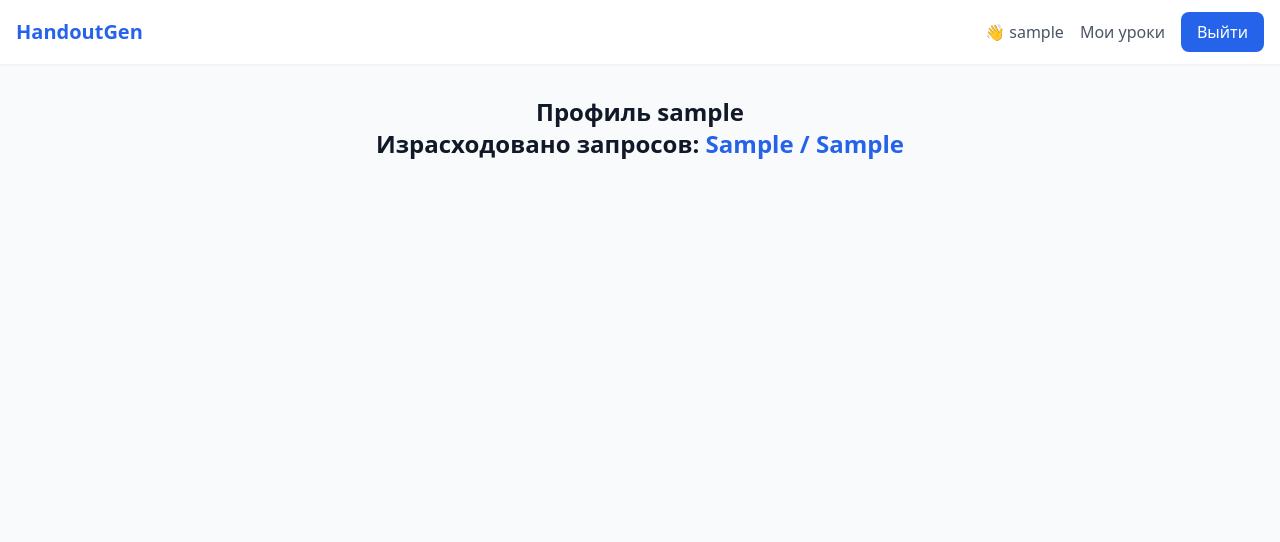
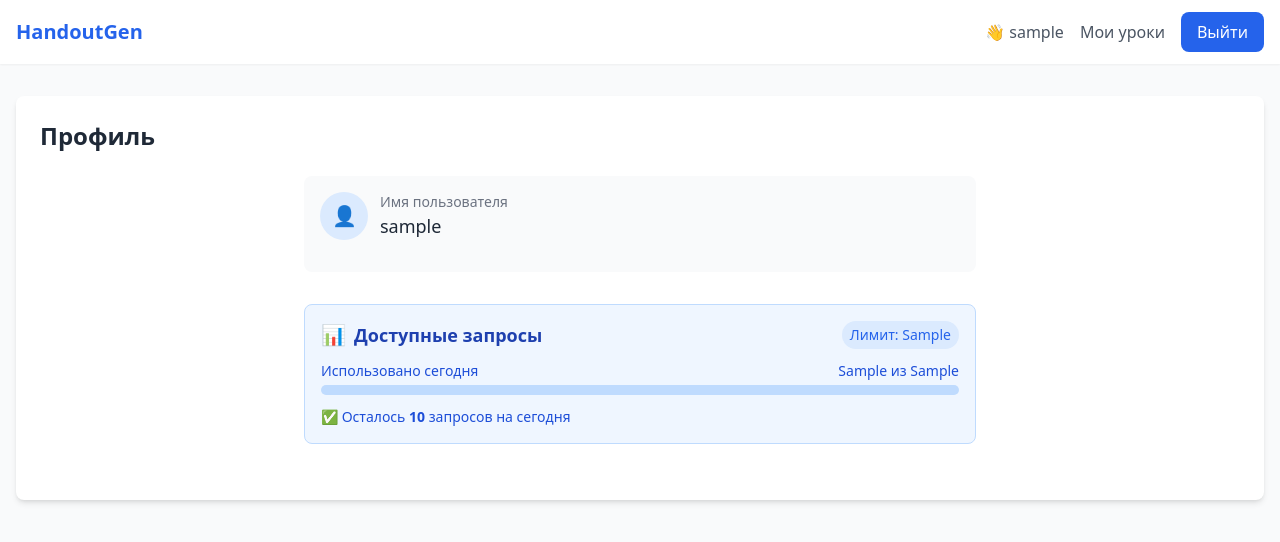
Before and after one commit to balagi21/lesson-handout-generator, a FastAPI app: template app/templates/profile.html in a window 1280 px wide. Shown: the top 542 px of the page. Run offline with FastAPI, Linux system fonts and the light colour scheme; the visitor is signed in with stand-in values (Sample User, id 1); the template is opened without the code that fills it: most values are stand-ins (such as "Sample title", 1, 10 or a date in 2020); parts of the project's set-up code (start-up, migrations or seed data) failed here and were passed over; some libraries are stand-ins or nearby versions.

Commit message:
fixed generate all button, improved profile page visuals

```diff
--- a/app/templates/profile.html
+++ b/app/templates/profile.html
@@ -1,10 +1,56 @@
 {% extends "base.html" %}
 
+{% block title %}Профиль{% endblock %}
+
 {% block content %}
-<div class="text-center">
-    <h1 class="text-2xl font-bold text-gray-900 mb-4">
-        Профиль {{request.session.username}}<br>
-        Израсходовано запросов: <span class="text-blue-600">{{quota.daily_requests}} / {{quota.daily_limit}}</span>
-    </h1>
+<div class="bg-white rounded-lg shadow-md p-6">
+    <div class="flex justify-between items-center mb-6">
+        <h1 class="text-2xl font-bold text-gray-800">Профиль</h1>
+    </div>
+
+    <div class="max-w-2xl mx-auto">
+        <div class="mb-8 p-4 bg-gray-50 rounded-lg">
+            <div class="flex items-center space-x-3 mb-4">
+                <div class="w-12 h-12 bg-blue-100 rounded-full flex items-center justify-center">
+                    <span class="text-xl text-blue-600">👤</span>
+                </div>
+                <div>
+                    <p class="text-sm text-gray-500">Имя пользователя</p>
+                    <p class="text-lg font-medium text-gray-800">{{ request.session.username }}</p>
+                </div>
+            </div>
+        </div>
+
+        <div class="mb-8 p-4 bg-blue-50 border border-blue-200 rounded-lg">
+            <div class="flex items-center justify-between mb-3">
+                <div class="flex items-center space-x-2">
+                    <span class="text-xl">📊</span>
+                    <h2 class="text-lg font-semibold text-blue-800">Доступные запросы</h2>
+                </div>
+                <span class="text-sm text-blue-600 bg-blue-100 px-2 py-1 rounded-full">Лимит: {{ quota.daily_limit }}</span>
+            </div>
+
+            <div class="mb-3">
+                <div class="flex justify-between text-sm text-blue-700 mb-1">
+                    <span>Использовано сегодня</span>
+                    <span>{{ quota.daily_requests }} из {{ quota.daily_limit }}</span>
+                </div>
+                <div class="w-full bg-blue-200 rounded-full h-2.5">
+                    <div class="bg-blue-600 h-2.5 rounded-full"
+                         style="width: {% if quota.daily_limit > 0 %}{{ (quota.daily_requests / quota.daily_limit * 100) | round }}{% else %}0{% endif %}%">
+                    </div>
+                </div>
+            </div>
+
+            <p class="text-sm text-blue-700 mt-3">
+                {% set remaining = quota.daily_limit - quota.daily_requests %}
+                {% if remaining > 0 %}
+                    ✅ Осталось <span class="font-semibold">{{ remaining }}</span> запросов на сегодня
+                {% else %}
+                    ⚠️ Лимит запросов на сегодня исчерпан. Возвращайтесь завтра!
+                {% endif %}
+            </p>
+        </div>
+    </div>
 </div>
 {% endblock %}
--- a/app/templates/project_edit.html
+++ b/app/templates/project_edit.html
@@ -27,7 +27,7 @@
 
     // Добавление этапа
     document.getElementById('addStageBtn')?.addEventListener('click', async () => {
-        const response = await fetch(`/projects/${projectId}/handouts/create`, {
+        const response = await fetch(`/projects/{{ project.id }}/handouts/create`, {
             method: 'POST',
             headers: { 'Content-Type': 'application/x-www-form-urlencoded' },
             body: new URLSearchParams({
```
Also changed, not shown: app/routers/project.py (+63 -1 lines), app/templates/_project_edit_content.html (+5 -2 lines).
